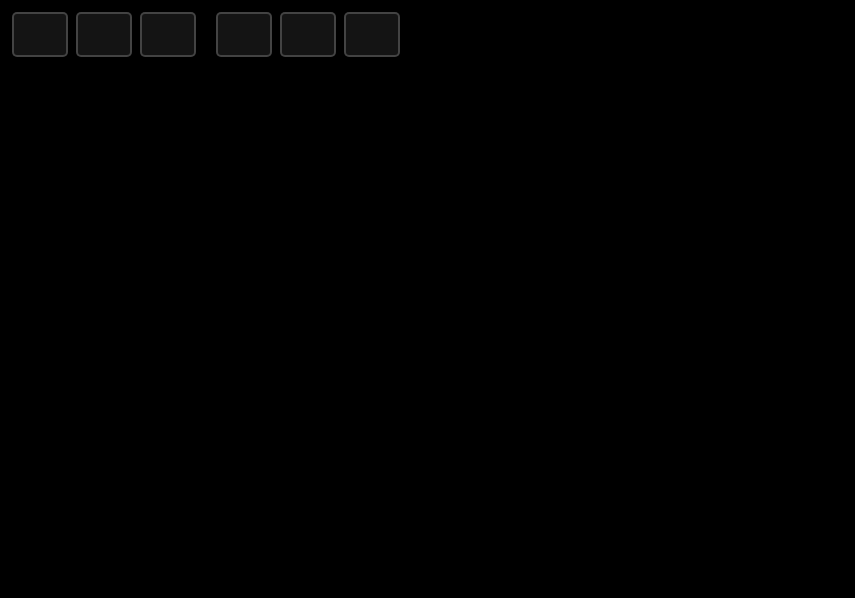
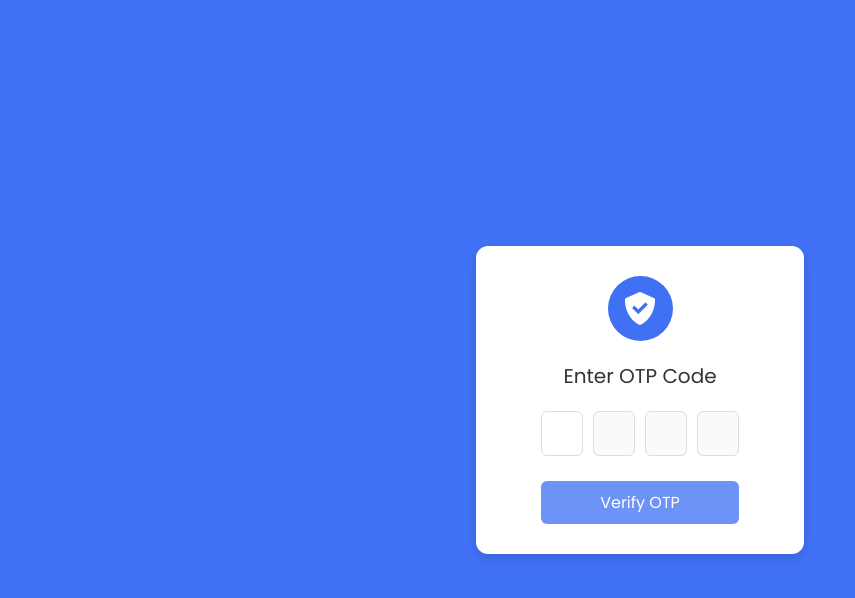
Before and after one commit to ngomanhson/HTML-CSS, a plain HTML site: page OTP/index.html in a window 1280 px wide. Shown: the whole page, without its empty margins (0-855 px from the left). Drawn offline with nearby package versions, Linux system fonts and the light colour scheme; a web font is replaced by a local one.

Commit message:
Verify OTP Updates

```diff
--- a/OTP/index.html
+++ b/OTP/index.html
@@ -4,17 +4,25 @@
     <meta charset="UTF-8">
     <meta http-equiv="X-UA-Compatible" content="IE=edge">
     <meta name="viewport" content="width=device-width, initial-scale=1.0">
-    <title>OTP</title>
-    <link rel="stylesheet" href="style.css">
+    <title>Verify OTP</title>
+    <link rel="stylesheet" href="style.css"/>
+    <link href='https://unpkg.com/boxicons@2.1.4/css/boxicons.min.css' rel='stylesheet'/>
 </head>
 <body>
-    <div class="otp-field">
-        <input type="text" maxlength="1" />
-        <input type="text" maxlength="1" />
-        <input class="space" type="text" maxlength="1" />
-        <input type="text" maxlength="1" />
-        <input type="text" maxlength="1" />
-        <input type="text" maxlength="1" />
+    <div class="container">
+        <header>
+            <i class="bx bxs-check-shield"></i>
+        </header>
+        <h4>Enter OTP Code</h4>
+        <form action="#">
+            <div class="input-field">
+                <input type="number"  />
+                <input type="number" disabled />
+                <input type="number" disabled />
+                <input type="number" disabled />
+            </div>
+            <button>Verify OTP</button>
+        </form>
     </div>
 <script src="script.js"></script>
 </body>
--- a/OTP/script.js
+++ b/OTP/script.js
@@ -1,45 +1,39 @@
-const inputs = document.querySelectorAll(".otp-field input");
-inputs.forEach((input, index) => {
-    input.dataset.index = index;
-    input.addEventListener("paste", handleOnPasteOtp);
-    input.addEventListener("keyup", handleOtp);
+const inputs = document.querySelectorAll("input"),
+button = document.querySelector("button");
+
+inputs.forEach((input, index1) => {
+input.addEventListener("keyup", (e) => {
+
+  const currentInput = input,
+    nextInput = input.nextElementSibling,
+    prevInput = input.previousElementSibling;
+
+  if (currentInput.value.length > 1) {
+    currentInput.value = "";
+    return;
+  }
+
+  if (nextInput && nextInput.hasAttribute("disabled") && currentInput.value !== "") {
+    nextInput.removeAttribute("disabled");
+    nextInput.focus();
+  }
+
+  if (e.key === "Backspace") {
+    inputs.forEach((input, index2) => {
+      if (index1 <= index2 && prevInput) {
+        input.setAttribute("disabled", true);
+        input.value = "";
+        prevInput.focus();
+      }
+    });
+  }
+
+  if (!inputs[3].disabled && inputs[3].value !== "") {
+    button.classList.add("active");
+    return;
+  }
+  button.classList.remove("active");
+});
 });
 
-function handleOnPasteOtp(e) {
-    const data = e.clipboardData.getData("text");
-    const value = data.split("");
-    if (value.length == inputs.length) {
-        inputs.forEach((input, index) => (input.value = value[index]));
-        submit();
-    }
-}
-
-function handleOtp(e) {
-    const input = e.target;
-    let value = input.value;
-    input.value = "";
-    input.value = value ? value[0] : "";
-
-    let fieldIndex = input.dataset.index;
-    if (value.length > 0 && fieldIndex < inputs.length - 1) {
-        input.nextElementSibling.focus();
-    }
-
-    if (e.key == "Backspace" && fieldIndex > 0) {
-        input.previousElementSibling.focus();
-    }
-
-    if (fieldIndex == inputs.length - 1) {
-        submit();
-    }
-}
-
-function submit() {
-    let otp = "";
-    inputs.forEach((input) => {
-        otp += input.value;
-        input.disabled = true;
-        input.classList.add("disabled");
-    });
-    console.log(otp);
-}
+window.addEventListener("load", () => inputs[0].focus());
--- a/OTP/style.css
+++ b/OTP/style.css
@@ -1,29 +1,77 @@
+@import url('https://fonts.googleapis.com/css2?family=DM+Sans&family=Hind+Madurai:wght@500&family=Noto+Sans+Limbu&family=Poppins&family=Quicksand:wght@400;500&family=Roboto&display=swap');
+*{
+    margin: 0;
+    padding: 0;
+    box-sizing: border-box;
+    font-family: 'Poppins', sans-serif;
+}
 body{
-    background-color: #000;
+    min-height: 100vh;
+    display: flex;
+    align-items: center;
+    justify-content: center;
+    background: #4070f4;
 }
-.otp-field {
+:where(.container, form, .input-field, header){
     display: flex;
+    flex-direction: column;
+    align-items: center;
+    justify-content: center;
 }
-.otp-field input {
-    width: 32px;
-    font-size: 18px;
-    padding: 10px;
+.container{
+    background: #fff;
+    padding: 30px 65px;
+    border-radius: 12px;
+    row-gap: 20px;
+    box-shadow: 0 5px 10px rgba(0, 0, 0, 0.1);
+}
+.container header{
+    height: 65px;
+    width: 65px;
+    background: #4070f4;
+    color: #fff;
+    font-size: 2.5rem;
+    border-radius: 50%;
+}
+.container h4{
+    font-size: 1.25rem;
+    color: #333;
+    font-weight: 500;
+}
+form .input-field{
+    flex-direction: row;
+    column-gap: 10px;
+}
+.input-field input{
+    height: 45px;
+    width: 42px;
+    border-radius: 6px;
+    outline: none;
+    font-size: 1.125rem;
     text-align: center;
-    border-radius: 5px;
-    margin: 4px;
-    border: 2px solid rgb(255, 255, 255, .2);
-    background: rgb(100, 100, 100, .2);
+    border: 1px solid #ddd;
+}
+.input-field input::-webkit-inner-spin-button,
+.input-field input::-webkit-outer-spin-button{
+    display: none;
+}
+form button{
+    margin-top: 25px;
+    width: 100%;
+    background: #6e93f7;
     color: #fff;
-    outline: none;
-    transition: all 0.1s;
+    font-size: 1rem;
+    border: none;
+    padding: 9px 0;
+    cursor: pointer;
+    pointer-events: none;
+    border-radius: 6px;
+    transition: all 0.2s ease;
 }
-.otp-field input:focus {
-    border: 2px solid #a527ff;
-    box-shadow: 0 0 2px 2px #a527ff6a;
+form button.active{
+    background: #4070f4;
+    pointer-events: auto;
 }
-.disabled {
-    opacity: 0.5;
+form button:hover{
+    background: #0e4bf1;
 }
-.space {
-    margin-right: 1rem !important;
-}
```
